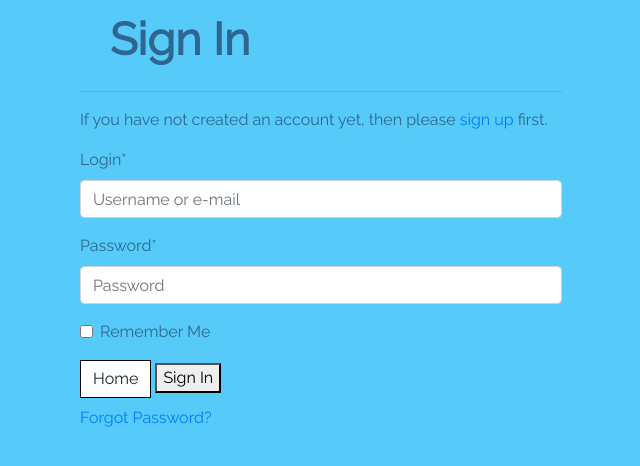
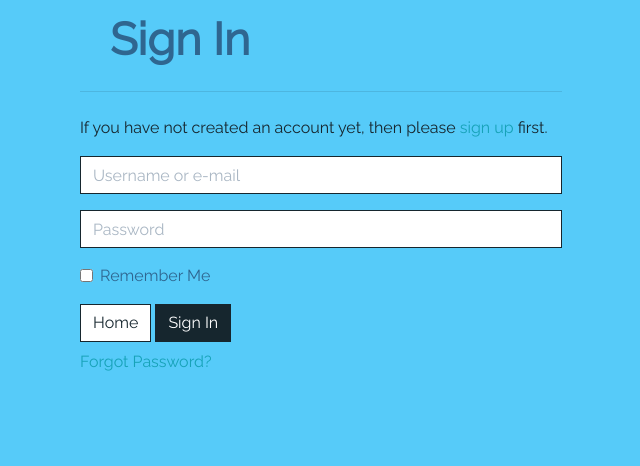
Before and after one commit to culanomeara/pp5-peaknutrition, a Django app: page /accounts/login/ in a window 1280 px wide. Shown: the part 106-572 px from the top of the page, without its empty margins (63-703 px from the left). Run offline with Django 3.2, Linux system fonts and the light colour scheme; parts of the project's set-up code (start-up, migrations or seed data) failed here and were passed over; some libraries are stand-ins or nearby versions.

Commit message:
Restyled submit buttons on allauths

```diff
--- a/static/css/base.css
+++ b/static/css/base.css
@@ -79,7 +79,8 @@ for Font Awesome icons */
 .btn-outline-black {
     background: white;
     color: #16262eff !important; /* use important to override link colors for <a> elements */
-    border: 1px solid black;
+    border: 1px solid #16262eff;
+    ;
 }
 
 .update-link,
@@ -100,7 +101,7 @@ for Font Awesome icons */
 .btn-black:hover,
 .btn-black:active,
 .btn-black:focus {
-    background:  black;
+    background: #16262eff;
     color: white;
 }
 
@@ -140,7 +141,7 @@ a.category-badge > span.badge:hover {
     height: 0;
     border-left: 4px solid transparent;
     border-right: 4px solid transparent;
-    border-bottom: 10px solid black;
+    border-bottom: 10px solid #16262eff;
     position: absolute;
     top: -10px;
     right: 36px;
@@ -194,6 +195,60 @@ a.category-badge > span.badge:hover {
   }
 }
 
+/* Allauth form formatting */
+
+.allauth-form-inner-content p {
+    margin-top: 1.5rem; /* mt-4 */
+    color: #16262eff; /* text-secondary */
+}
+
+.allauth-form-inner-content input {
+    border-color: #16262eff;
+    border-radius: 0;
+}
+
+.allauth-form-inner-content label:not([for='id_remember']) {
+    display: none;
+}
+
+.allauth-form-inner-content input::placeholder {
+    color: #aab7c4;
+}
+
+.allauth-form-inner-content button,
+.allauth-form-inner-content input[type='submit'] {
+	/* btn */
+	display: inline-block;
+    font-weight: 400;
+    color: #fff;
+    text-align: center;
+    vertical-align: middle;
+    -webkit-user-select: none;
+    -moz-user-select: none;
+    -ms-user-select: none;
+    user-select: none;
+    background-color: #16262eff;
+    border: 1px solid #16262eff;
+    padding: .375rem .75rem;
+    font-size: 1rem;
+    line-height: 1.5;
+    border-radius: 0;
+
+    /* standard bootstrap btn transitions */
+    transition: color .15s ease-in-out,background-color .15s ease-in-out,border-color .15s ease-in-out,box-shadow .15s ease-in-out;
+}
+
+.allauth-form-inner-content button:hover,
+.allauth-form-inner-content input[type='submit']:hover {
+	color: #fff;
+    background-color: #16262eff;
+    border-color: #16262eff;
+}
+
+.allauth-form-inner-content a {
+	color: #17a2b8; /* text-info */
+}
+
 /* fixed top navbar only on medium and up */
 @media (min-width: 992px) {
     .fixed-top-desktop-only {
@@ -212,10 +267,10 @@ a.category-badge > span.badge:hover {
 /* pad the top a bit when navbar is collapsed on mobile */
 @media (max-width: 991px) {
     .header-container {
-        padding-top: 116px;
+        padding-top: 132px;
     }
 
     body {
-        height: calc(100vh - 116px);
+        height: calc(100vh - 132px);
     }
 }
--- a/templates/allauth/account/login.html
+++ b/templates/allauth/account/login.html
@@ -42,7 +42,7 @@ for a {{ site_name }} account and sign in below:{% endblocktrans %}</p>
   <input type="hidden" name="{{ redirect_field_name }}" value="{{ redirect_field_value }}" />
   {% endif %}
   <a class="btn btn-outline-black rounded-0" href="{% url 'home' %}">Home</a>
-  <button class="primaryAction" type="submit">{% trans "Sign In" %}</button>
+  <button class="primaryAction btn btn-black rounded-0" type="submit">{% trans "Sign In" %}</button>
   <p class="mt-2">
     <a class="button secondaryAction" href="{% url 'account_reset_password' %}">{% trans "Forgot Password?" %}</a>
   </p>
--- a/templates/allauth/account/logout.html
+++ b/templates/allauth/account/logout.html
@@ -16,7 +16,7 @@
   <input type="hidden" name="{{ redirect_field_name }}" value="{{ redirect_field_value }}"/>
   {% endif %}
   <a class="btn btn-outline-black rounded-0" href="{% url 'home' %}">Cancel</a>
-  <button type="submit">{% trans 'Sign Out' %}</button>
+  <button type="submit" class="btn btn-black rounded-0">{% trans 'Sign Out' %}</button>
 </form>
 
 
--- a/templates/allauth/account/password_change.html
+++ b/templates/allauth/account/password_change.html
@@ -13,6 +13,6 @@
         {% csrf_token %}
         {{ form|crispy }}
         <a class="btn btn-outline-black rounded-0" href="{% url 'account_login' %}">Back to Login</a>
-        <button type="submit" name="action">{% trans "Change Password" %}</button>
+        <button type="submit" name="action" class="btn btn-black rounded-0">{% trans "Change Password" %}</button>
     </form>
 {% endblock %}
--- a/templates/allauth/account/signup.html
+++ b/templates/allauth/account/signup.html
@@ -18,7 +18,7 @@
   <input type="hidden" name="{{ redirect_field_name }}" value="{{ redirect_field_value }}" />
   {% endif %}
   <a class="btn btn-outline-black rounded-0" href="{% url 'account_login' %}">Back to Login</a>
-  <button type="submit">{% trans "Sign Up" %}</button>
+  <button type="submit" class="btn btn-black rounded-0">{% trans "Sign Up" %}</button>
 </form>
 
 {% endblock %}
--- a/templates/base.html
+++ b/templates/base.html
@@ -122,7 +122,11 @@
                             <a class="text-black nav-link" href="#" id="user-options" data-toggle="dropdown" aria-haspopup="true" aria-expanded="false">
                                 <div class="text-center">
                                     <div><i class="fas fa-user fa-lg"></i></div>
+                                    {% if request.user.is_superuser %}
+                                    <p class="my-0">Shop Admin</p>
+                                    {% else %}
                                     <p class="my-0">My Account</p>
+                                    {% endif %}
                                 </div>
                             </a>
                             <div class="dropdown-menu border-0" aria-labelledby="user-options">
--- a/templates/includes/toasts/toast_success.html
+++ b/templates/includes/toasts/toast_success.html
@@ -19,8 +19,8 @@
             <div class="bag-notification-wrapper">
                 {% for item in bag_items %}
                     <div class="row">
-                        {% if item.product.image %}
-                        <img class="w-100" src="{{ item.product.image.url }}" alt="{{ item.product.name }}">
+                        {% if item.product.featured_image %}
+                        <img class="w-100" src="{{ item.product.featured_image.url }}" alt="{{ item.product.name }}">
                         {% else %}
                         <img class="w-100" src="{{ MEDIA_URL }}default.jpg" alt="{{ item.product.name }}">
                         {% endif %}
```
Also changed, not shown: bag/templates/bag/bag.html (+3 -5 lines), media/default.jpg, media/epic_treehouse.jpg (deleted), media/playhouse.jpg (deleted), media/treefort.jpg (deleted), media/wendyhouse.jpg (deleted).
